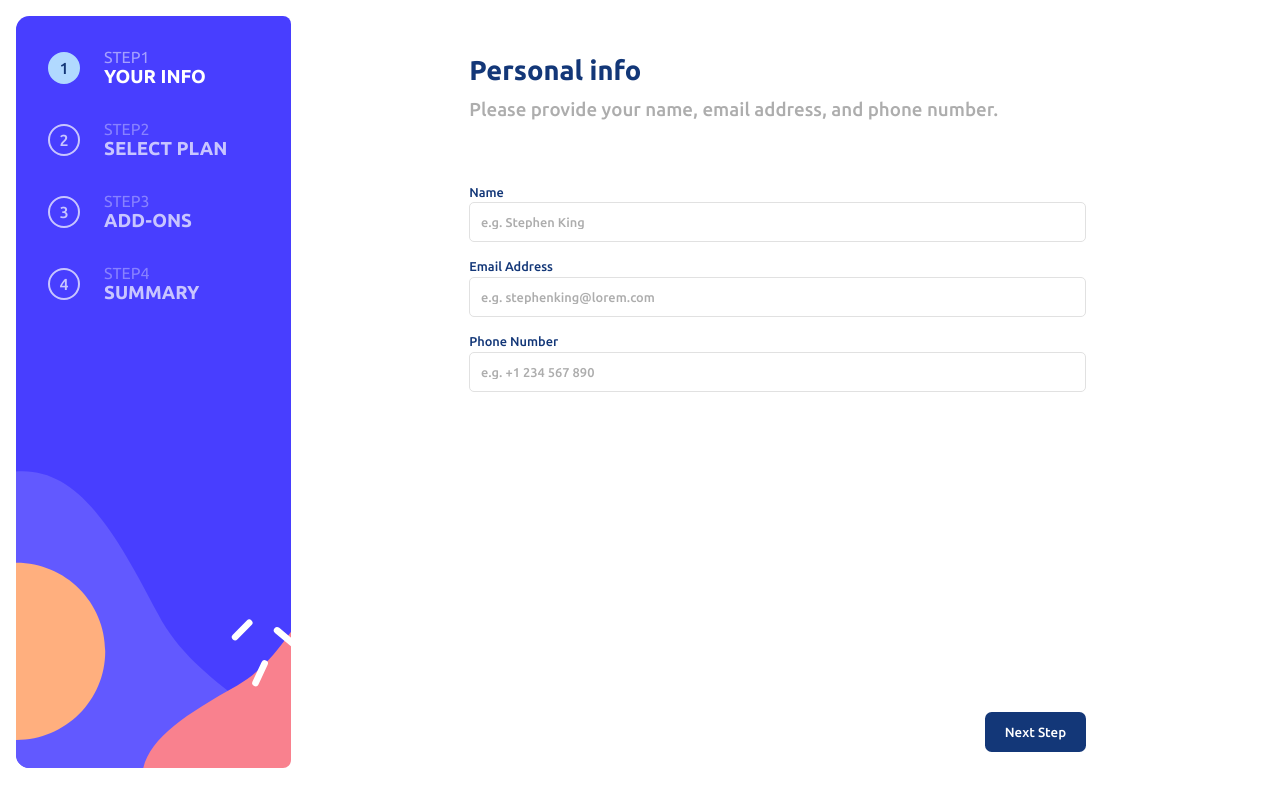
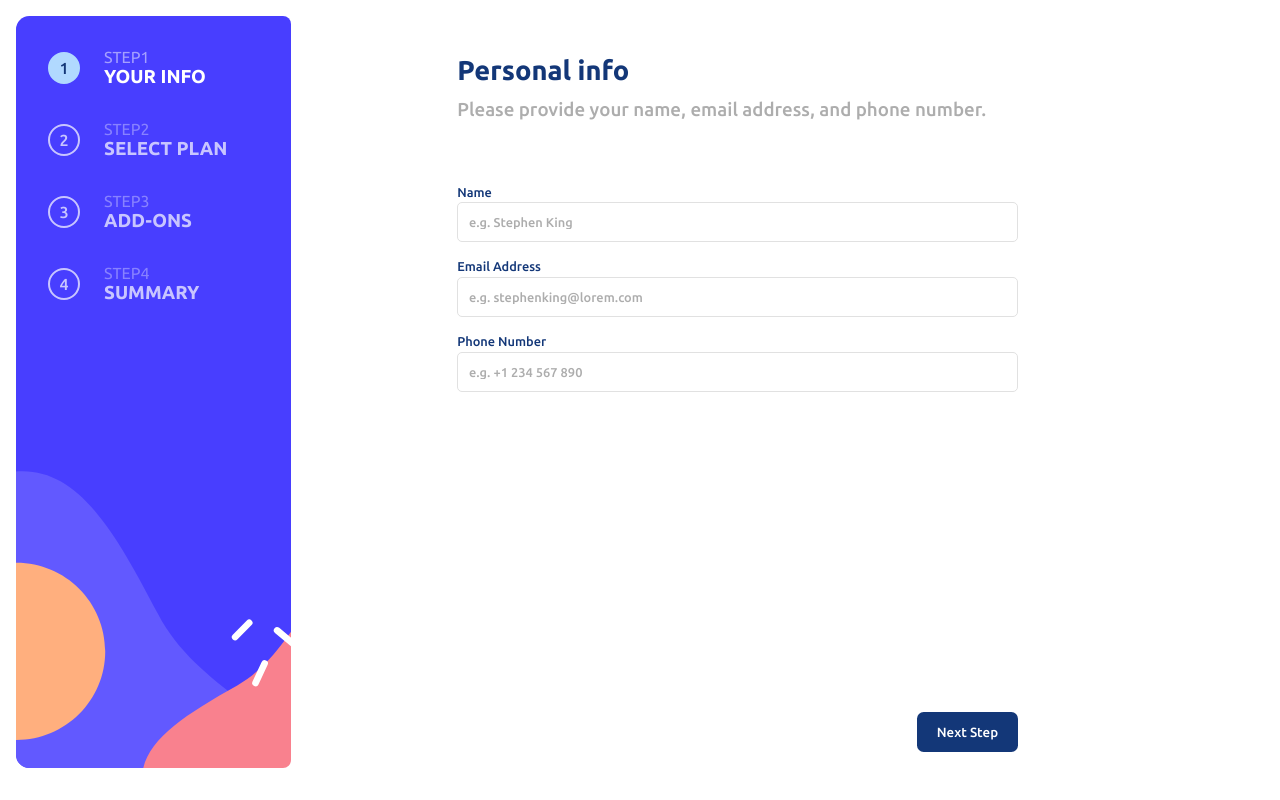
Before and after one commit to AnatolyZZZ/multi-step-form, a React (Create React App) app: page / in a window 1280 px wide. Built offline with nearby package versions, Linux system fonts and the light colour scheme.

Commit message:
minor bugs

```diff
--- a/src/App.css
+++ b/src/App.css
@@ -14,6 +14,9 @@ body {
   --bright-violet-color : rgb(95, 81, 192);
   color: var(--dark-blue-color);
 }
+.App {
+  max-width: 1200px;
+}
 
 @media (min-width : 900px) {
   .App {
--- a/src/components/Final.js
+++ b/src/components/Final.js
@@ -4,7 +4,7 @@ export const Final = (props) => {
     return <div className='step'>
         <div className='step-content'>
             <div className='container mooved centered'>
-                <img src='./images/icon-thank-you.svg'/>
+                <img src='./images/icon-thank-you.svg' alt='thankyou'/>
                 <h2 className='step-header'>Thank you!</h2>
                 <p className="feature final">Thanks for confirming yout subscription! We hope you have fun using our platform. If you ever need support please feel free to mail us at support@loremgaming.com.</p>
              </div>
--- a/src/components/Menu.js
+++ b/src/components/Menu.js
@@ -2,7 +2,7 @@ import steps from '../form-data.json';
 import './Menu.css'
 import { useSelector, useDispatch } from 'react-redux';
 import { setStep } from '../actions';
-import { useParams, useLocation } from 'react-router-dom';
+import { useLocation } from 'react-router-dom';
 
 export const Menu = (props) => {
     let page = useLocation().pathname;
```
